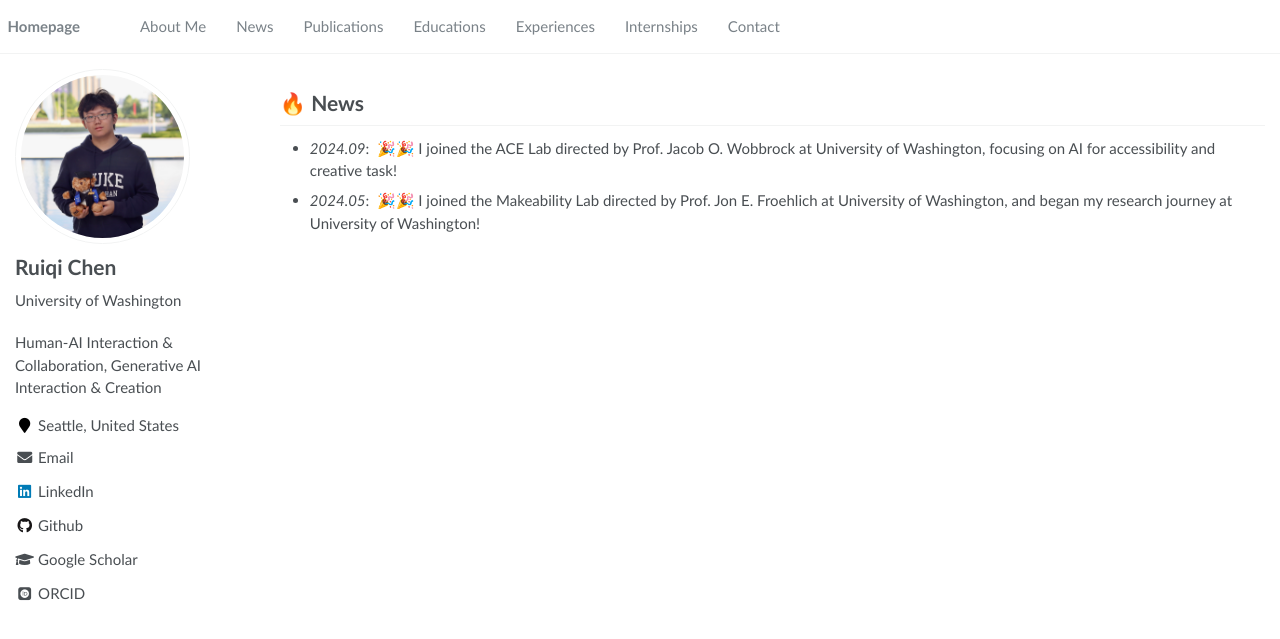
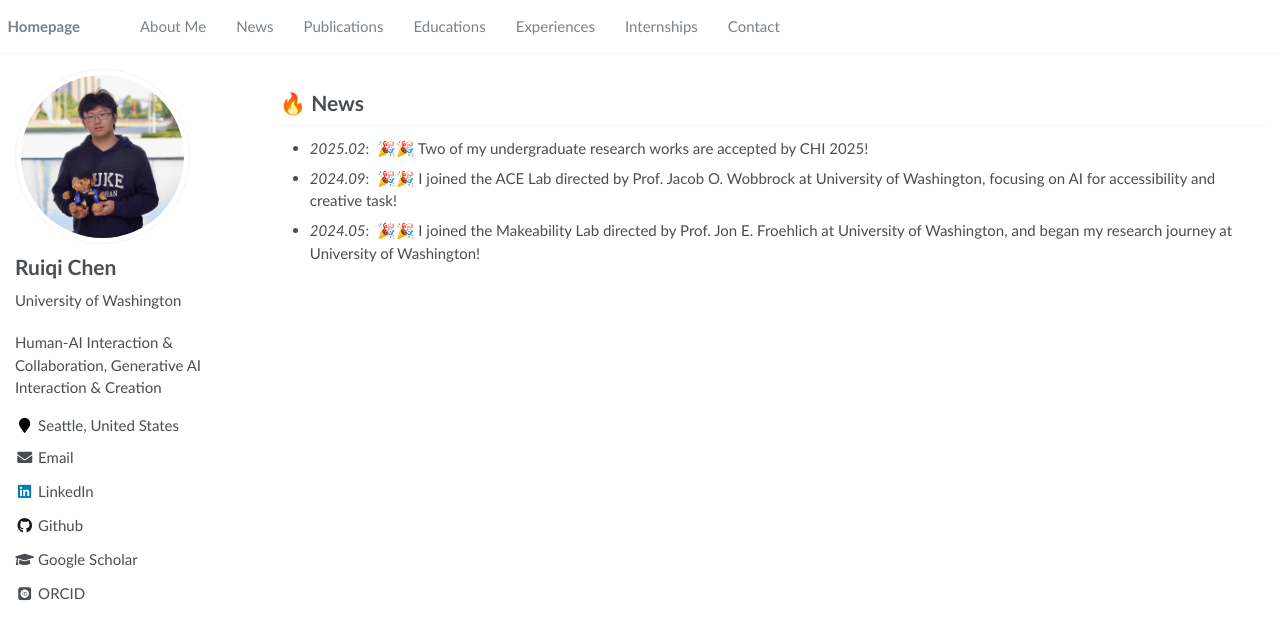
Before and after one commit to Ruiqi-Chen-0216/Ruiqi-Chen-0216.github.io, a Jekyll site: the page built from _pages/news.md, in a window 1280 px wide. Shown: the top 639 px of the page. Built offline with Jekyll 4.4.1, drawn with Linux system fonts in a browser that asks for light colours; some web fonts are replaced.

Commit message:
Update news.md

```diff
--- a/_pages/news.md
+++ b/_pages/news.md
@@ -7,5 +7,6 @@
 ---
 
 # 🔥 News
+- *2025.02*: &nbsp;🎉🎉 Two of my undergraduate research works are accepted by CHI 2025!
 - *2024.09*: &nbsp;🎉🎉 I joined the ACE Lab directed by Prof. Jacob O. Wobbrock at University of Washington, focusing on AI for accessibility and creative task!
 - *2024.05*: &nbsp;🎉🎉 I joined the Makeability Lab directed by Prof. Jon E. Froehlich at University of Washington, and began my research journey at University of Washington!
```
